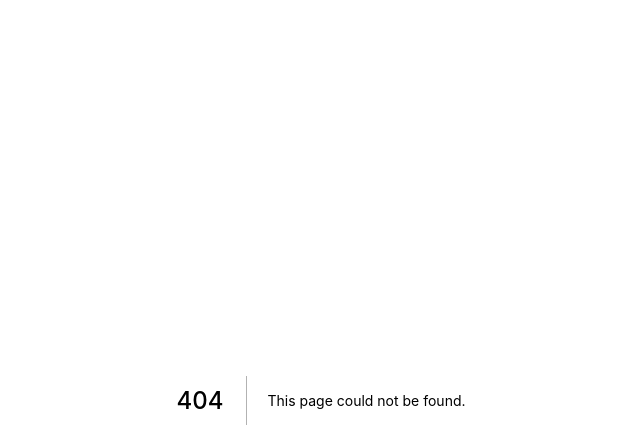
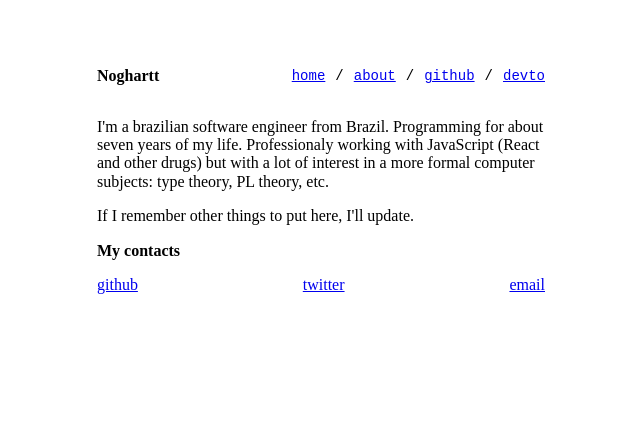
Before and after one commit to noghartt/blog, a Next.js app: page /about in a window 1280 px wide. Before the commit this address had no page. Shown: the top 448 px of the page, without its empty margins (319-959 px from the left). Built offline with nearby package versions, Linux system fonts and the light colour scheme.

Commit message:
add about page

```diff
--- /dev/null
+++ b/src/pages/about.tsx
@@ -0,0 +1,49 @@
+import { Container } from '../components/Container';
+import { Header } from '../components/Header';
+
+const myContacts = {
+  github: {
+    title: 'GitHub',
+    link: 'https://github.com/noghartt',
+  },
+  twitter: {
+    title: 'Twitter',
+    link: 'https://twitter.com/noghartt',
+  },
+  email: {
+    title: 'Email',
+    link: 'mailto:me@noghartt.dev',
+  },
+}
+
+const About = () => (
+  <Container>
+    <Header />
+    <article>
+      <p>
+        I&apos;m a brazilian software engineer from Brazil. Programming for about seven years
+        of my life. Professionaly working with JavaScript (React and other drugs) but with
+        a lot of interest in a more formal computer subjects: type theory, PL theory, etc.
+      </p>
+      <p>
+        If I remember other things to put here, I&apos;ll update.
+      </p>
+      <p>
+        <strong>My contacts</strong>
+      </p>
+      <section>
+        {Object.entries(myContacts).map(([key, value]) => (
+          <a key={key} href={value.link} target="_blank" rel="noreferrer">{key}</a>
+        ))}
+      </section>
+      <style jsx>{`
+        section {
+          display: flex;
+          justify-content: space-between;
+        }
+      `}</style>
+    </article>
+  </Container>
+);
+
+export default About;
```
